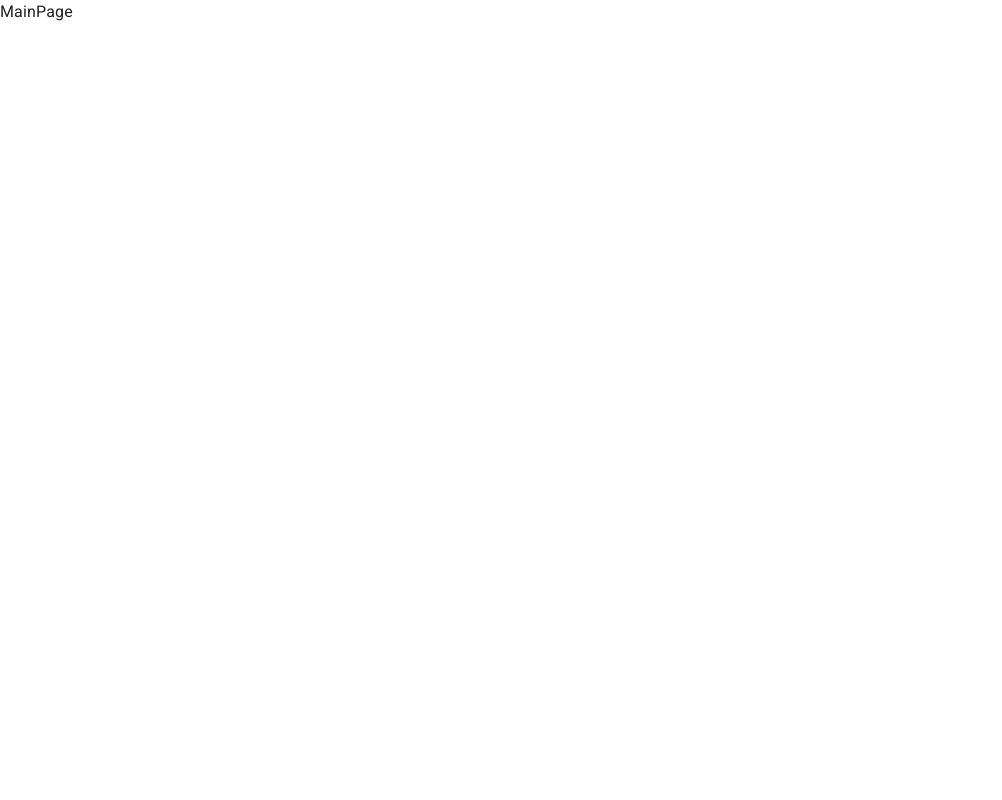
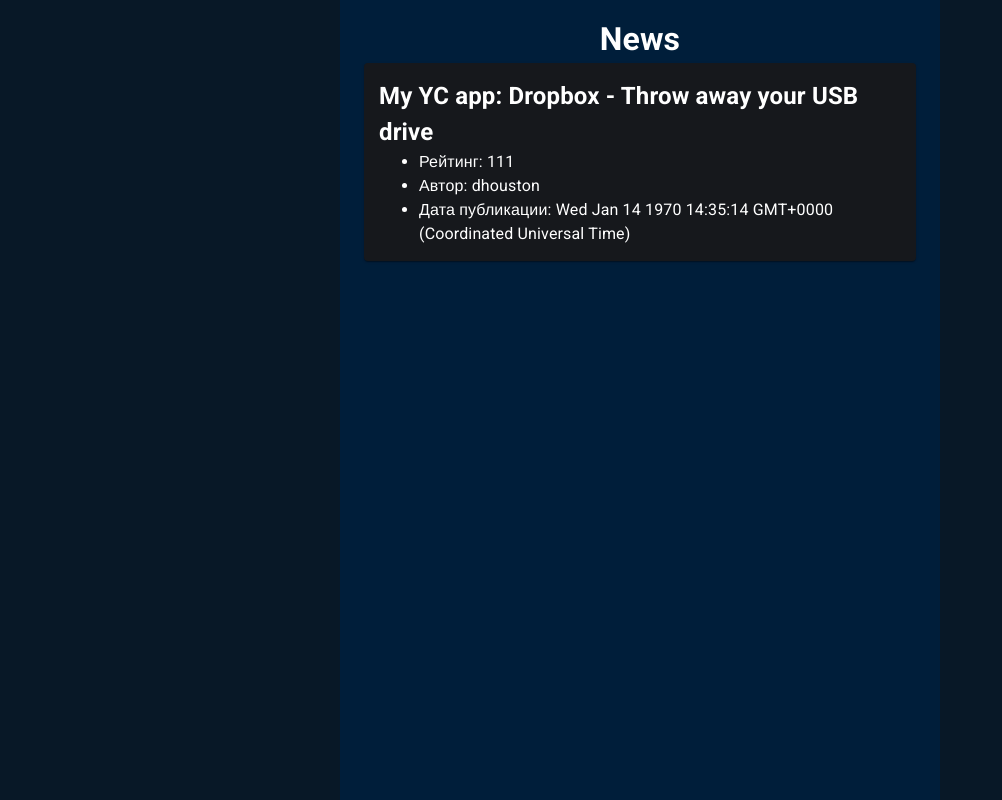
Before and after one commit to IvanSavDev/News-application, a React (Vite) app: page / in a window 1280 px wide. Shown: the whole page, without its empty margins (0-1002 px from the left). Built offline with nearby package versions, Linux system fonts and the light colour scheme; a web font is replaced by a local one.

Commit message:
feat: add routing and material ui components

```diff
--- a/src/App.tsx
+++ b/src/App.tsx
@@ -1,12 +1,26 @@
+import { Box, Container } from '@mui/material';
 import { Route, Switch } from 'react-router-dom';
-import MainPage from './MainPage';
+import MainPage from './MainPage/MainPage';
 import NewsPage from './NewsPage';
 
 const App = () => (
-  <Switch>
-    <Route exact path="/" component={MainPage} />
-    <Route path="/news" component={NewsPage} />
-  </Switch>
+  <Box
+    sx={{
+      background: '#081827',
+      minHeight: '100vh',
+      color: 'white',
+    }}
+  >
+    <Container
+      maxWidth="sm"
+      sx={{ background: '#001e3a', minHeight: '100vh', padding: '15px' }}
+    >
+      <Switch>
+        <Route exact path="/" component={MainPage} />
+        <Route path="/news" component={NewsPage} />
+      </Switch>
+    </Container>
+  </Box>
 );
 
 export default App;
--- a/src/MainPage.tsx
+++ /dev/null
@@ -1,5 +0,0 @@
-import React from 'react';
-
-const MainPage = () => <div>MainPage</div>;
-
-export default MainPage;
```
